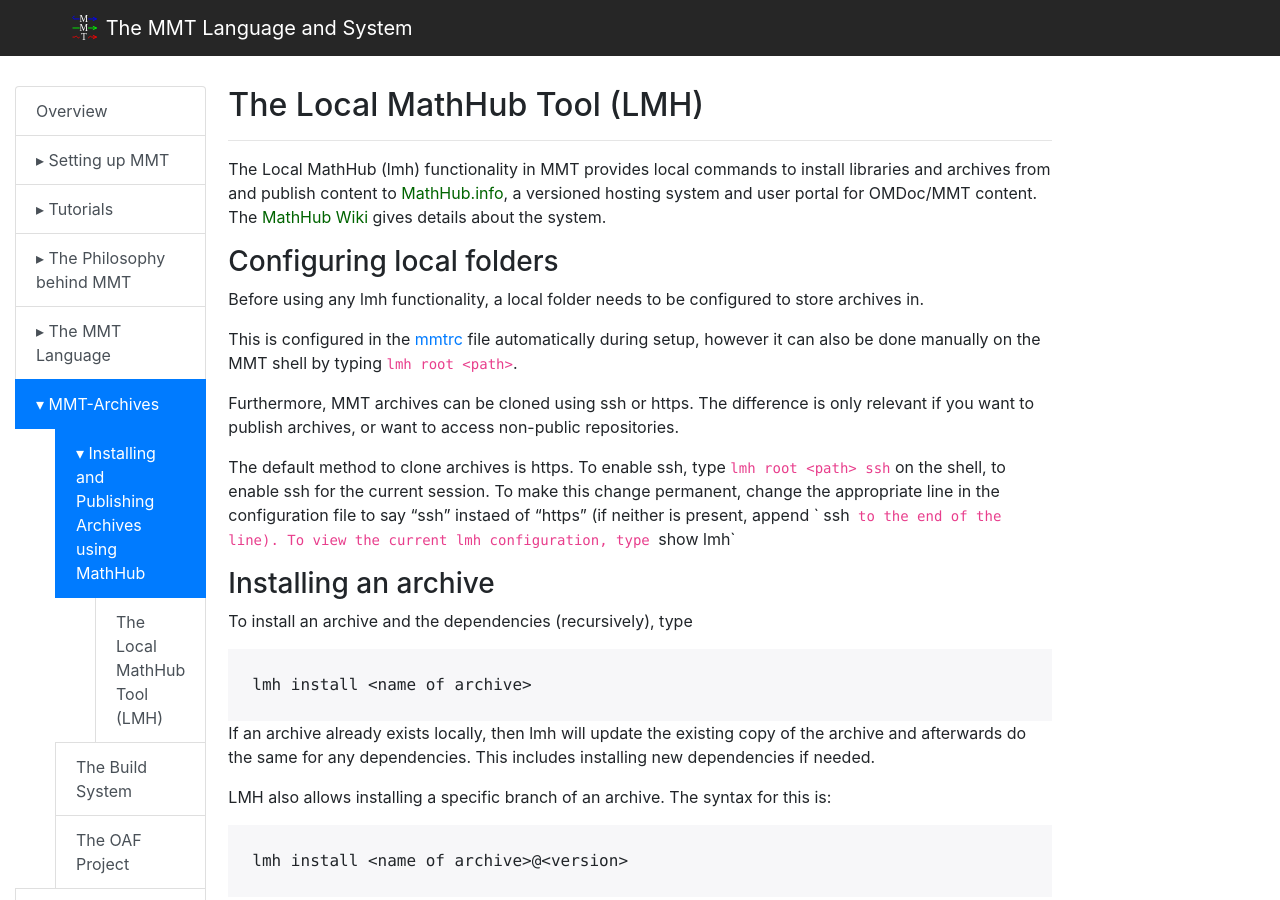
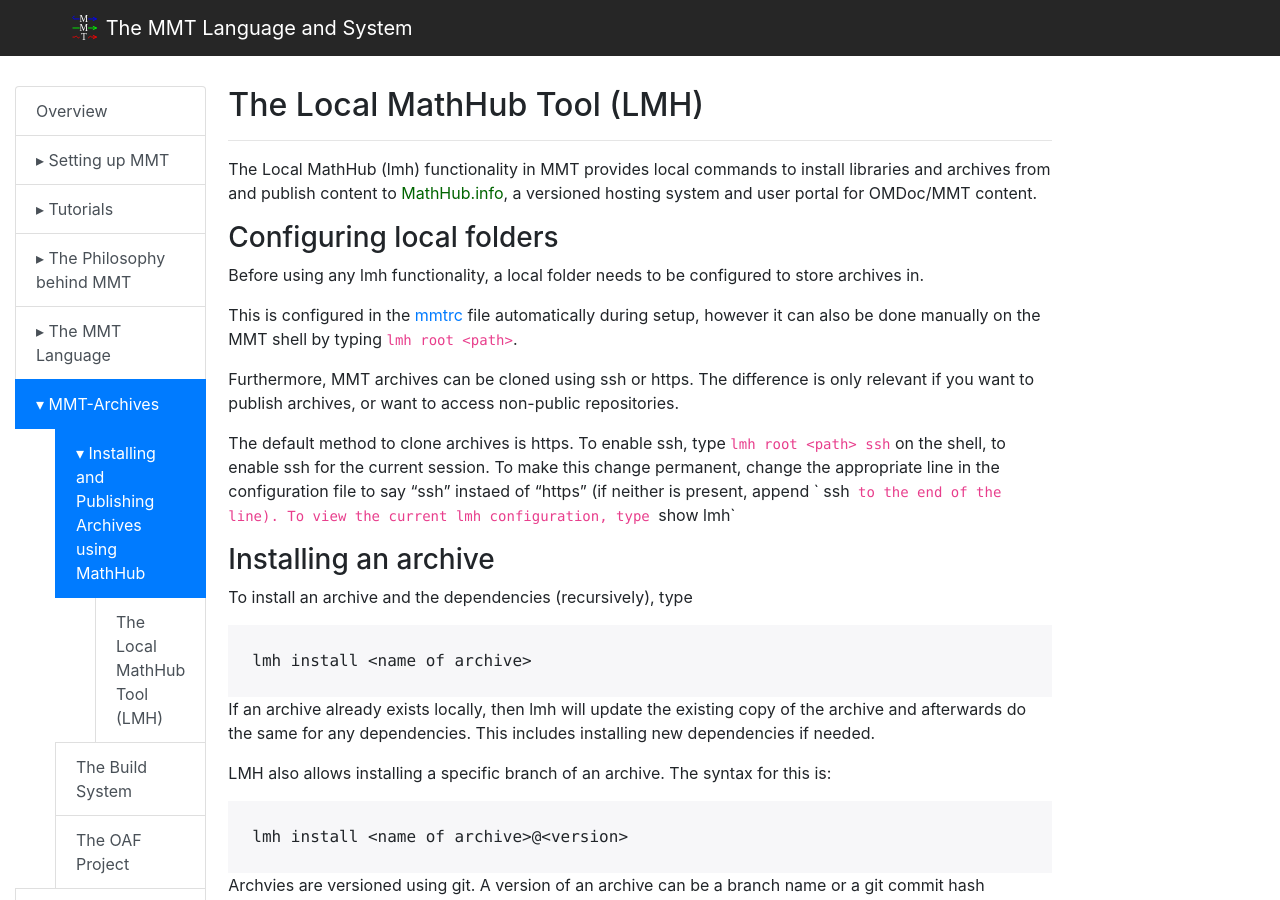
Before and after one commit to UniFormal/uniformal.github.io, a Jekyll site: the page built from doc/archives/Mathhub/lmh.md, in a window 1280 px wide and 900 px high. Built offline with Jekyll 4.4.1, drawn with Linux system fonts in a browser that asks for light colours.

```diff
--- a/doc/archives/Mathhub/lmh.md
+++ b/doc/archives/Mathhub/lmh.md
@@ -6,9 +6,7 @@
 The Local MathHub (lmh) functionality in MMT provides local commands to install libraries
 and archives
 from and publish content to [MathHub.info](https://mathhub.info), a versioned hosting system and user
-portal for OMDoc/MMT content. The
-[MathHub Wiki](https://github.com/MathHubInfo/Documentation/wiki) gives details about the
-system.
+portal for OMDoc/MMT content.
 
 ### Configuring local folders
 Before using any lmh functionality, a local folder needs to be configured to store archives in.
```
Also changed, not shown: doc/archives/Mathhub/index.md (+3 -0 lines), doc/archives/Mathhub/mathhub.md (deleted, +0 -13 lines).
